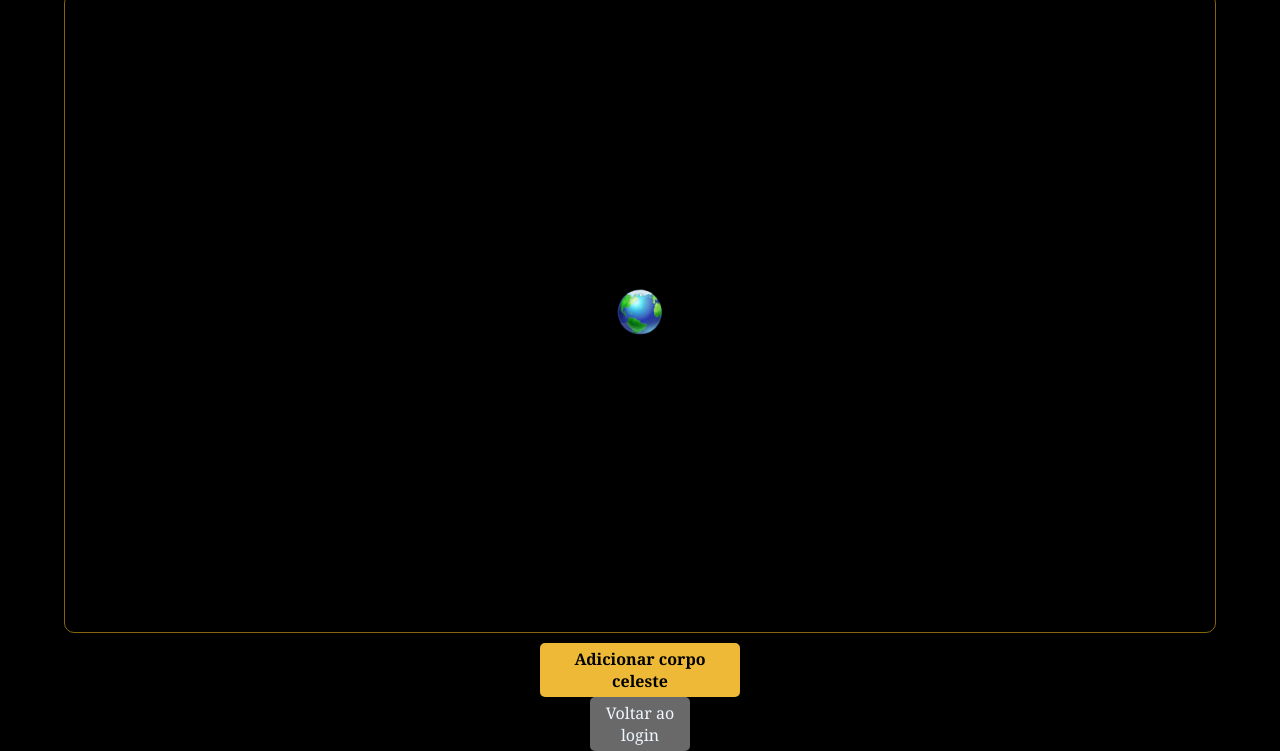
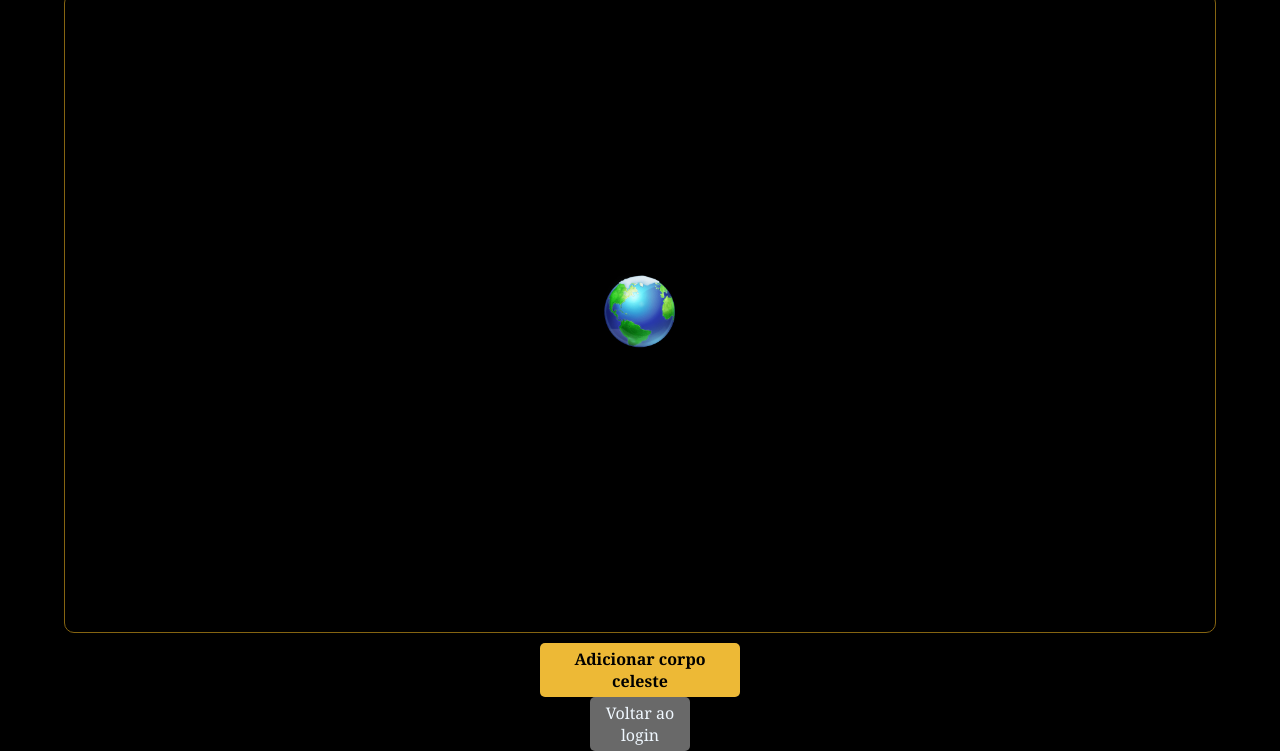
Before and after one commit to GiuliaButtros/pontuacao-galaxia, a plain HTML site: page pages/galaxia.html in a window 1280 px wide. Shown: the part 90-841 px from the top of the page. Drawn offline with Linux system fonts and the light colour scheme.

Commit message:
Update media-query.css

```diff
--- a/estilos/media-query.css
+++ b/estilos/media-query.css
@@ -38,6 +38,11 @@ Grandes telas: acima de 1920px
 }
 
 @media screen and (min-width: 992px){
+    main > section.display img {
+        width: 80px;
+        height: 80px;
+    }
+
     main section#modal{
         width: 60%;
     }
```
